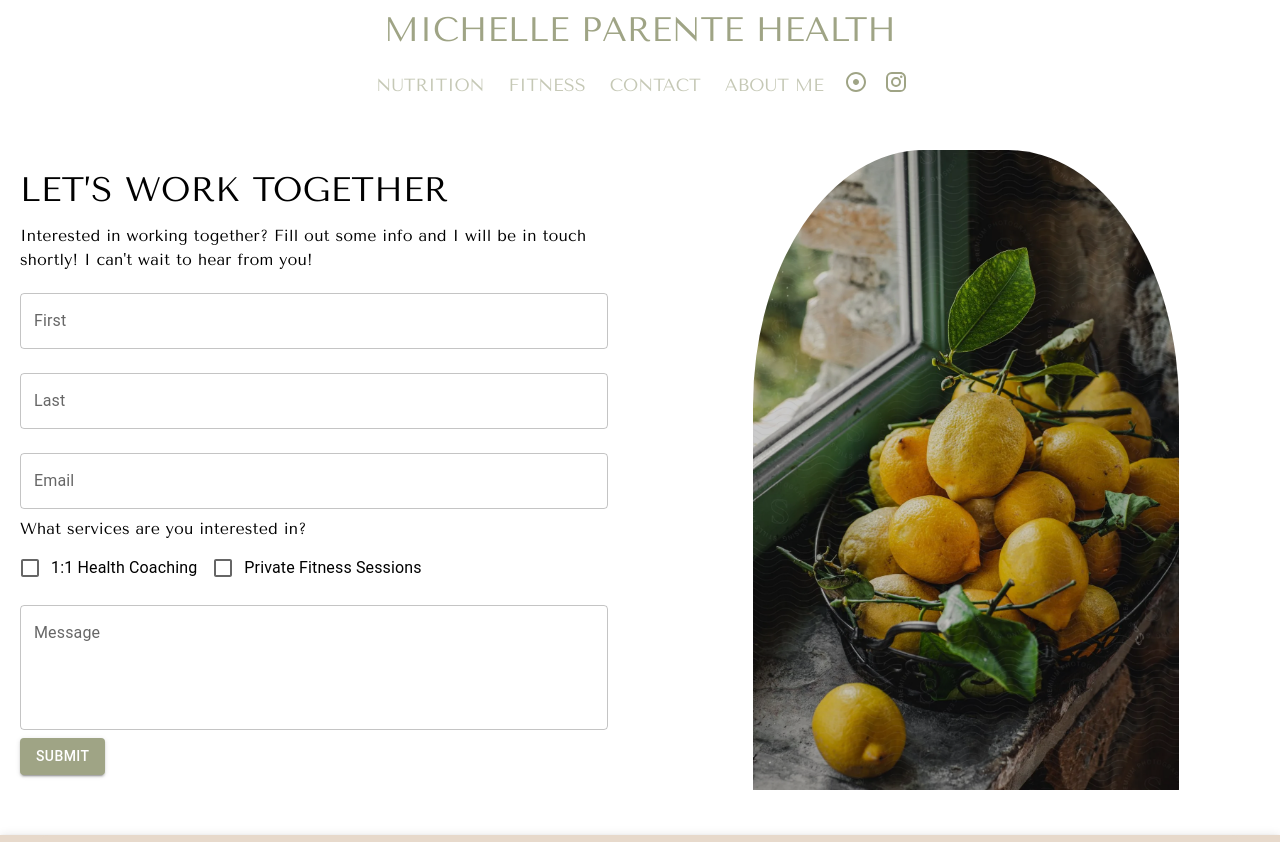
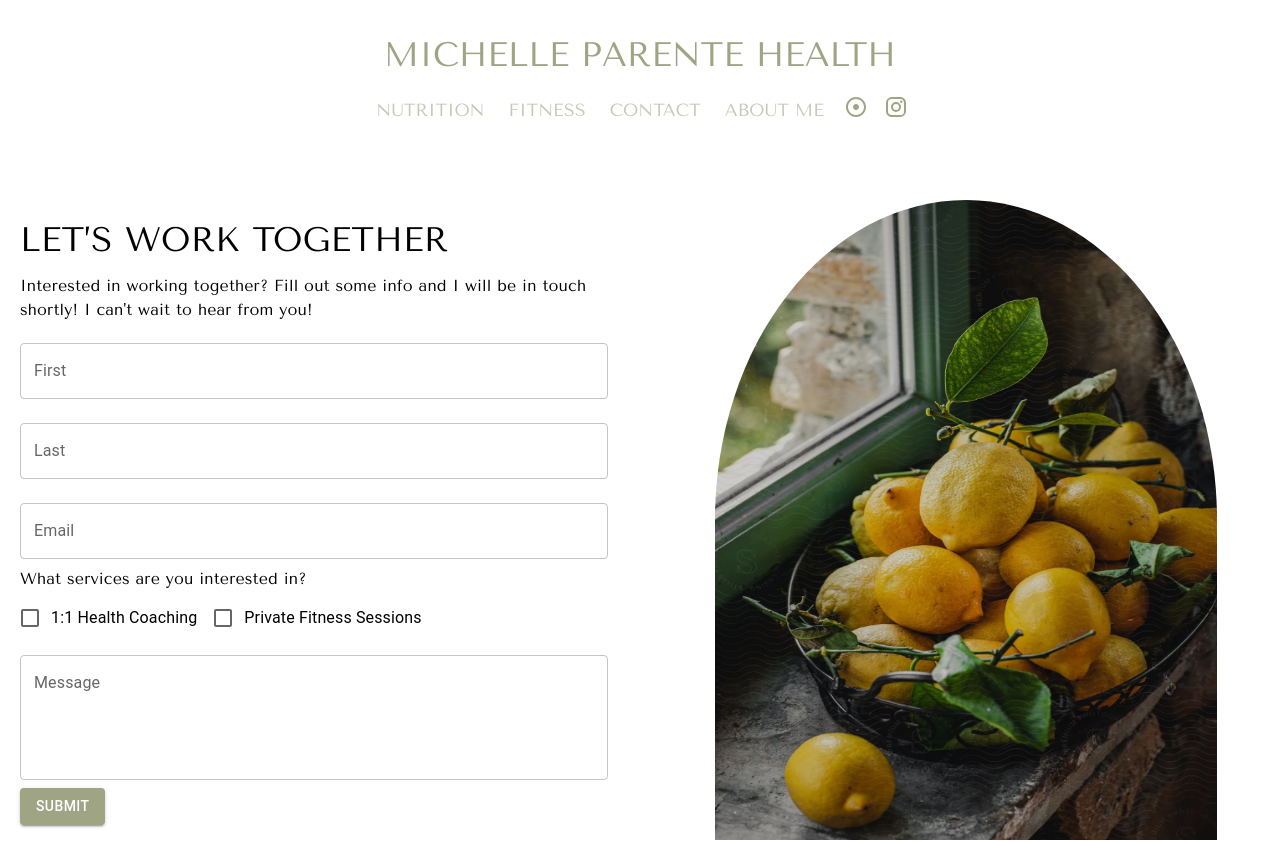
Before and after one commit to ktierney15/M-website, a React (Vite) app in the folder client/: page /contact in a window 1280 px wide. Shown: the top 842 px of the page. Built offline with nearby package versions, Linux system fonts and the light colour scheme.

Commit message:
fixed padding

```diff
--- a/client/src/components/Header.jsx
+++ b/client/src/components/Header.jsx
@@ -56,14 +56,15 @@ const Header = () => {
 
   return (
     <ThemeProvider theme={theme}>
-      <div>
+      <div style={{ padding: 25 }}>
         <AppBar
           position="fixed" // change to static if you dont want it to stay at the top
           sx={{
             backgroundColor: scrolled ? '#9FA485' : 'white',
             transition: 'background-color 0.3s',
-            height: '140px',
+            height: '160px',
             boxShadow: 'none',
+            padding: 5,
           }}
         >
           <Toolbar sx={{ minHeight: '60px', flexDirection: 'column', justifyContent: 'center' }}> {/* Ensure vertical layout */}
--- a/client/src/pages/Contact.jsx
+++ b/client/src/pages/Contact.jsx
@@ -64,7 +64,7 @@ const Contact = () =>{
                     </Grid>
                     <Hidden smDown>
                         <Grid item xs={12} md={6} style={{ textAlign: 'center' }}>
-                            <img src={lemons} alt="StockImage" style={{ width: '95wv', height: '80vh', filter: 'brightness(80%)', borderTopLeftRadius: '40%', borderTopRightRadius: '40%' }} />
+                            <img src={lemons} alt="StockImage" style={{ width: '80%', height: '80vh', filter: 'brightness(80%)', borderTopLeftRadius: '50%', borderTopRightRadius: '50%' }} />
                         </Grid>
                     </Hidden>
                 </Grid>
```
Also changed, not shown: client/src/components/ServicesCards.jsx (+134 -0 lines).
